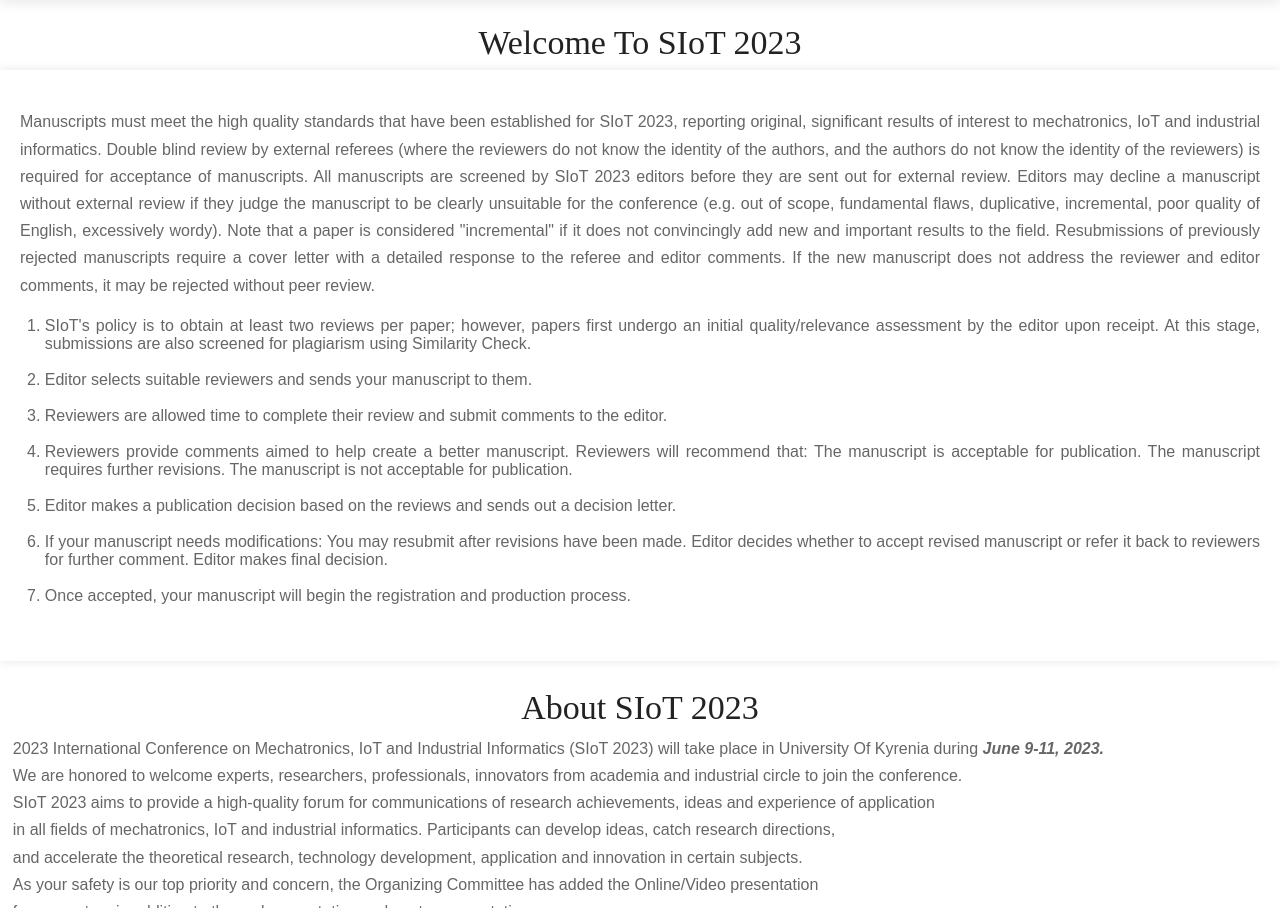
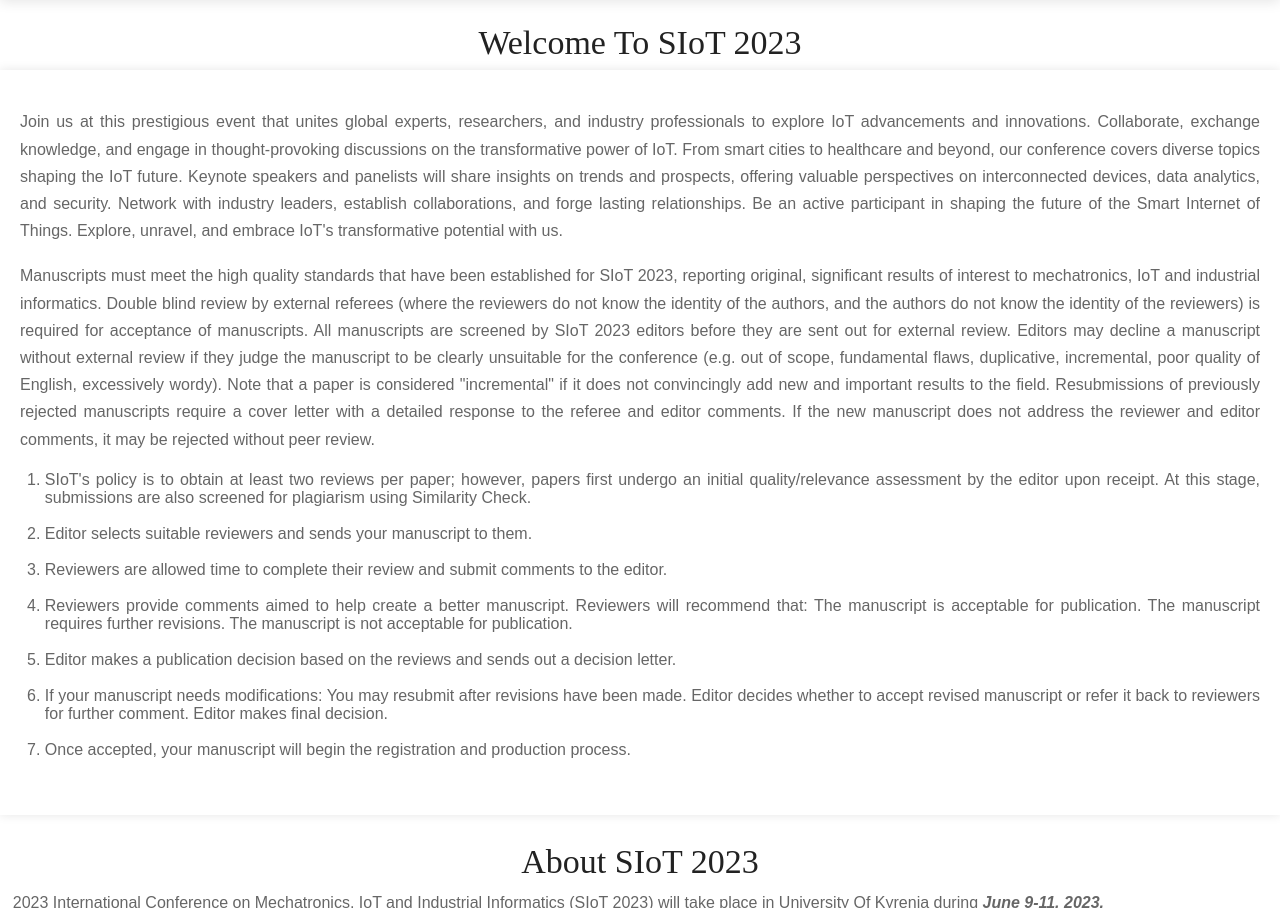
Before and after one commit to vmercel/aie-conf, a plain HTML site: page index.html in a window 1280 px wide. Shown: the part 1128-2036 px from the top of the page. Drawn offline with Linux system fonts and the light colour scheme.

Commit message:
Add files via upload

```diff
--- a/index.html
+++ b/index.html
@@ -1040,6 +1040,9 @@ margin:0% 3%;
 
 
             <br>
+            <p class="shifted" style="text-align: justify;font-family: Arial, Helvetica, sans-serif;">
+              Join us at this prestigious event that unites global experts, researchers, and industry professionals to explore IoT advancements and innovations. Collaborate, exchange knowledge, and engage in thought-provoking discussions on the transformative power of IoT. From smart cities to healthcare and beyond, our conference covers diverse topics shaping the IoT future. Keynote speakers and panelists will share insights on trends and prospects, offering valuable perspectives on interconnected devices, data analytics, and security. Network with industry leaders, establish collaborations, and forge lasting relationships. Be an active participant in shaping the future of the Smart Internet of Things. Explore, unravel, and embrace IoT's transformative potential with us.
+            </p><br>
 
           <p class="shifted" style="text-align: justify;font-family: Arial, Helvetica, sans-serif;">
 
```
